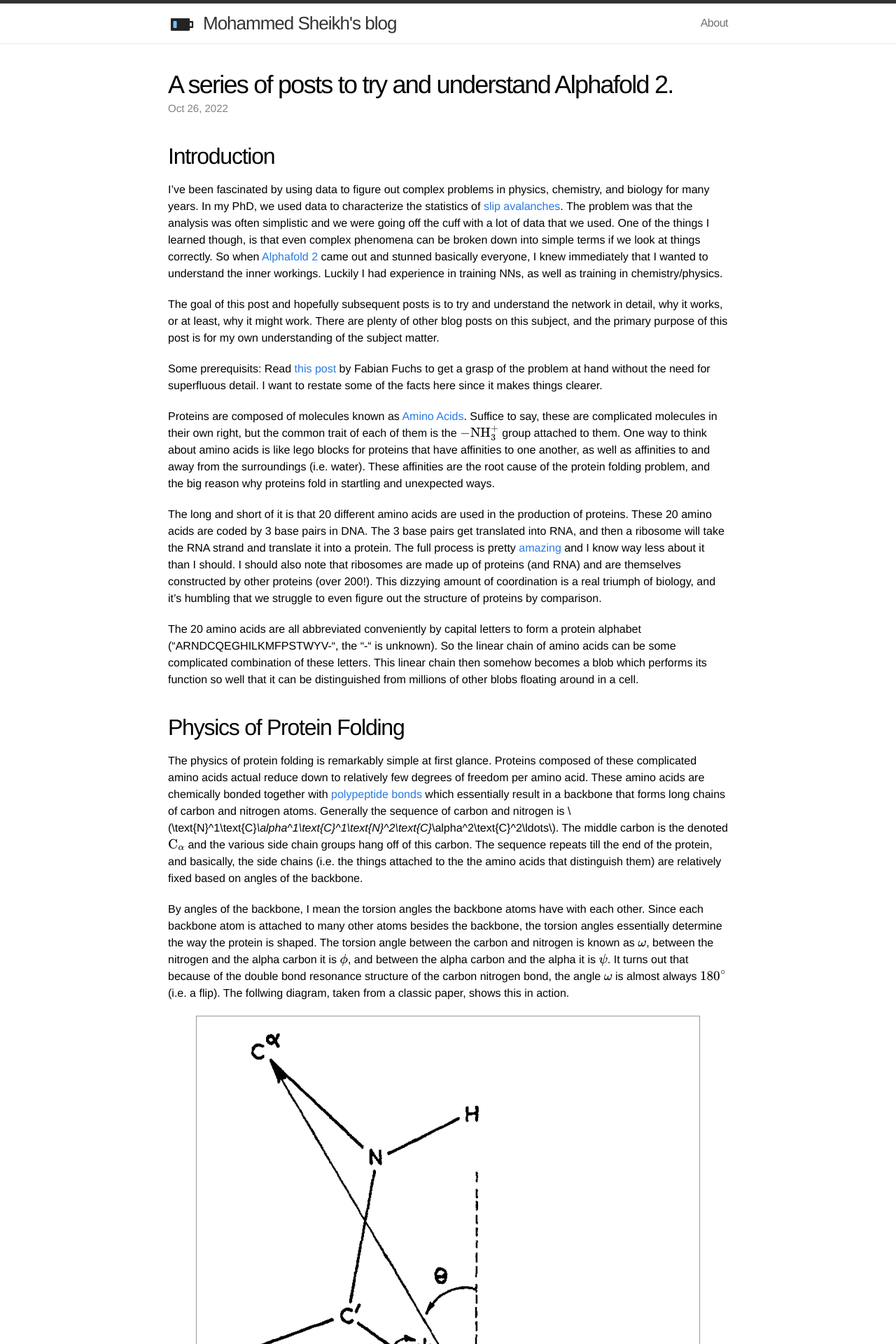
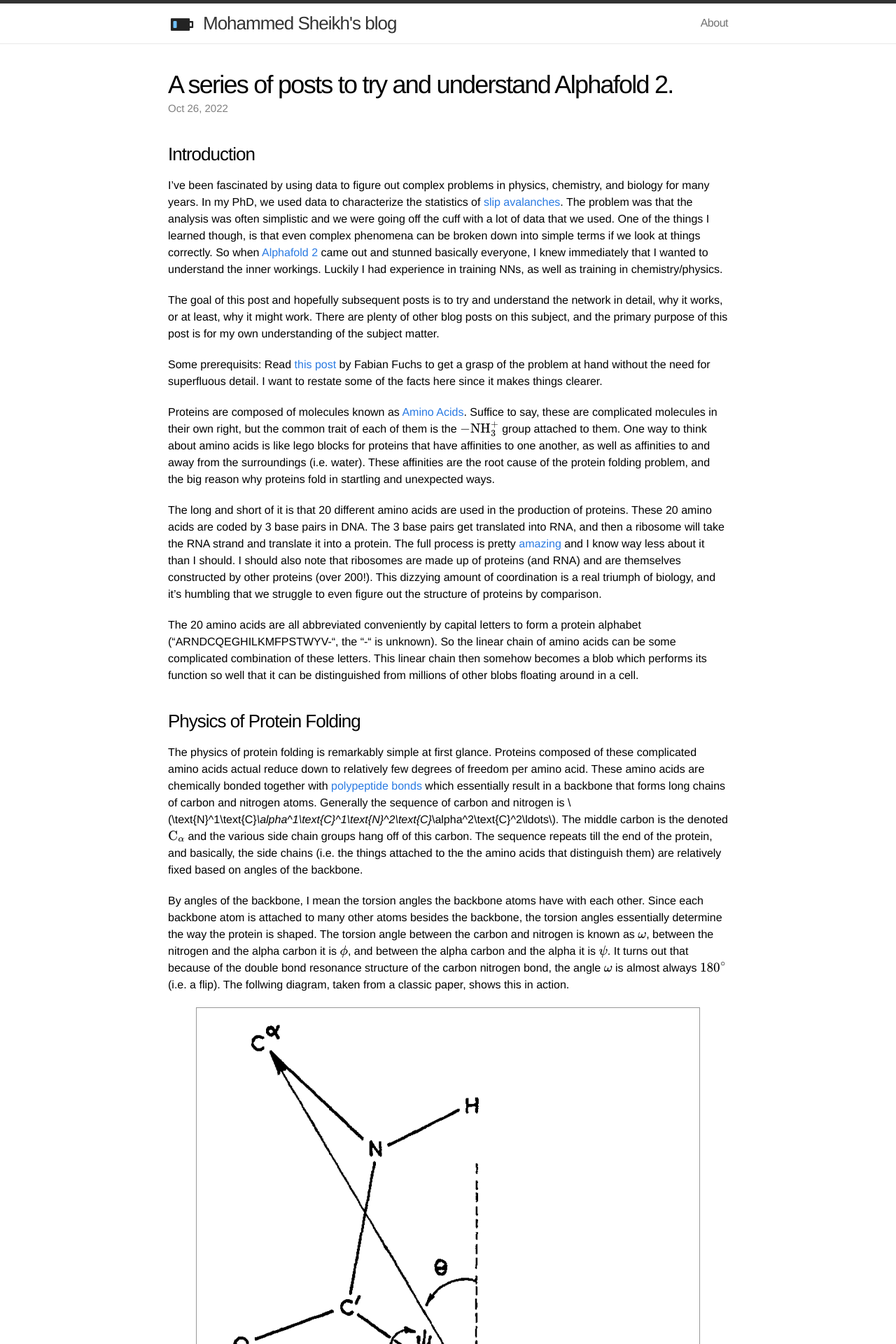
Before and after one commit to mohashei/mohashei.github.io, a Jekyll site: the page built from _posts/2022-10-26-alphafold-2-start.markdown, in a window 1280 px wide. Shown: the top 1920 px of the page at 70% size. Built offline with Jekyll 4.4.1, drawn with Linux system fonts in a browser that asks for light colours; formulas are drawn with MathJax 3.

```diff
--- a/_posts/2022-10-26-alphafold-2-start.markdown
+++ b/_posts/2022-10-26-alphafold-2-start.markdown
@@ -7,7 +7,7 @@ date:   2022-10-26 22:00:00
 mathjax: true
 ---
 
-<h2>Introduction</h2>
+<h3>Introduction</h3>
 
 I've been fascinated by using data to figure out complex problems in physics, chemistry, and biology for many years. In my PhD, we used data to characterize the statistics of [slip avalanches](https://en.wikipedia.org/wiki/Dislocation_avalanches). The problem was that the analysis was often simplistic and we were going off the cuff with a lot of data that we used. One of the things I learned though, is that even complex phenomena can be broken down into simple terms if we look at things correctly. So when [Alphafold 2](https://www.nature.com/articles/s41586-021-03819-2) came out and stunned basically everyone, I knew immediately that I wanted to understand the inner workings. Luckily I had experience in training NNs, as well as training in chemistry/physics.
 
@@ -21,7 +21,7 @@ The long and short of it is that 20 different amino acids are used in the produc
 
 The 20 amino acids are all abbreviated conveniently by capital letters to form a protein alphabet ("ARNDCQEGHILKMFPSTWYV-", the "-" is unknown). So the linear chain of amino acids can be some complicated combination of these letters. This linear chain then somehow becomes a blob which performs its function so well that it can be distinguished from millions of other blobs floating around in a cell.
 
-<h2>Physics of Protein Folding</h2>
+<h3>Physics of Protein Folding</h3>
 
 The physics of protein folding is remarkably simple at first glance. Proteins composed of these complicated amino acids actual reduce down to relatively few degrees of freedom per amino acid. These amino acids are chemically bonded together with [polypeptide bonds](https://en.wikipedia.org/wiki/Peptide_bond) which essentially result in a backbone that forms long chains of carbon and nitrogen atoms. Generally the sequence of carbon and nitrogen is \\(\text{N}^1\text{C}_\alpha^1\text{C}^1\text{N}^2\text{C}_\alpha^2\text{C}^2\ldots\\). The middle carbon is the denoted \\(\text{C}_\alpha\\) and the various side chain groups hang off of this carbon. The sequence repeats till the end of the protein, and basically, the side chains (i.e. the things attached to the the amino acids that distinguish them) are relatively fixed based on angles of the backbone.
 
```
